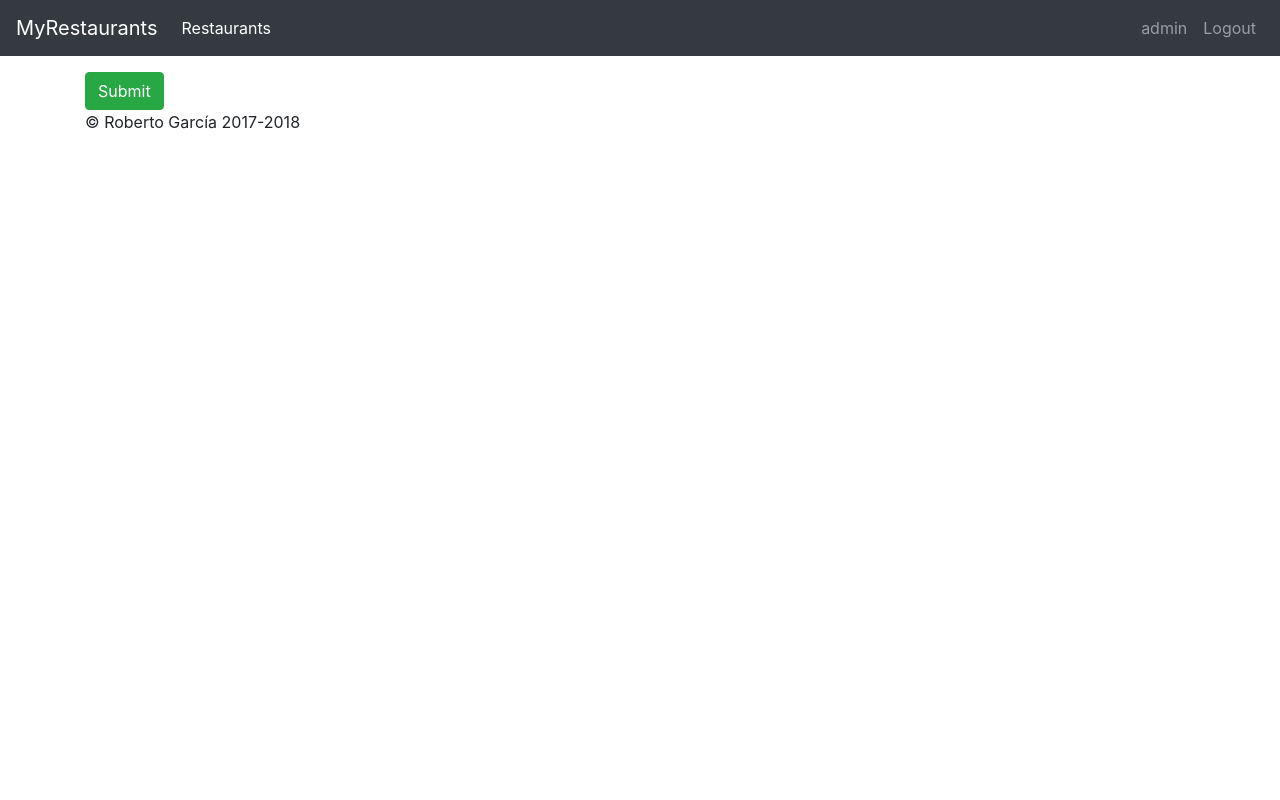
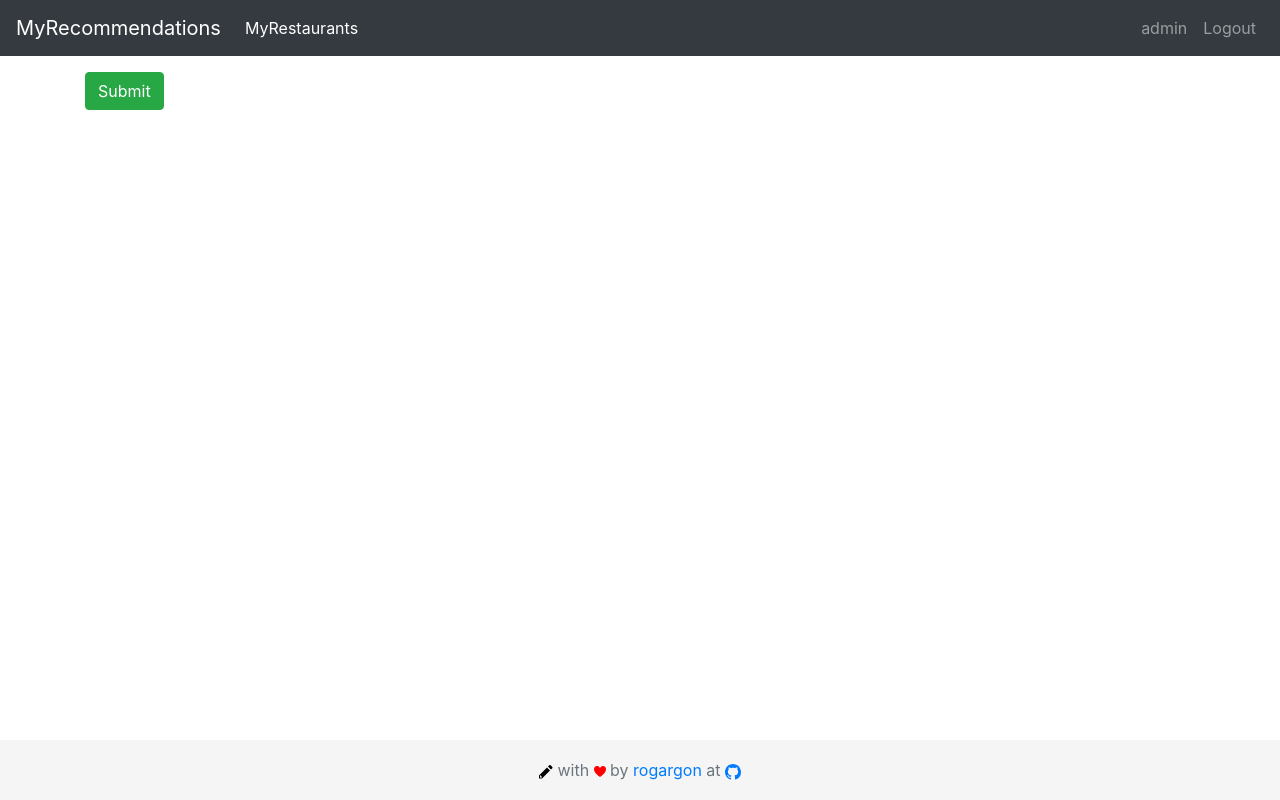
Before and after one commit to rogargon/myrecommendations, a Django app: page /myrestaurants/restaurants/create/ in a window 1280 px wide. Run offline with Django 3.2, Linux system fonts and the light colour scheme; a user stored in the database is signed in; parts of the project's set-up code (start-up, migrations or seed data) failed here and were passed over; some libraries are stand-ins or nearby versions.

Commit message:
Improve navbar and footer in base template

```diff
--- a/myrestaurants/static/style/base.css
+++ b/myrestaurants/static/style/base.css
@@ -1,4 +1,27 @@
-/* Move down content because we have a fixed navbar that is 3.5rem tall */
+html {
+  position: relative;
+  min-height: 100%;
+}
 body {
   padding-top: 3.5rem;
+  margin-bottom: 60px; /* Margin bottom by footer height */
 }
+.footer {
+  position: absolute;
+  bottom: 0;
+  width: 100%;
+  height: 60px; /* Set the fixed height of the footer here */
+  line-height: 60px; /* Vertically center the text there */
+  background-color: #f5f5f5;
+}
+.octicon {
+  display: inline-block;
+  vertical-align: text-bottom;
+  fill: currentColor;
+}
+.octicon-pencil {
+  color: black;
+}
+.octicon-heart {
+  color: red;
+}
--- a/myrestaurants/templates/myrestaurants/base.html
+++ b/myrestaurants/templates/myrestaurants/base.html
@@ -15,14 +15,15 @@
 {% block header %}
 
 <nav class="navbar navbar-expand-md navbar-dark fixed-top bg-dark">
-  <a class="navbar-brand" href="#">MyRestaurants</a>
-  <button class="navbar-toggler" type="button" data-toggle="collapse" data-target="#navbarsExampleDefault" aria-controls="navbarsExampleDefault" aria-expanded="false" aria-label="Toggle navigation">
+  <a class="navbar-brand" href="#">MyRecommendations</a>
+  <button class="navbar-toggler" type="button" data-toggle="collapse" data-target="#navbarsExampleDefault"
+          aria-controls="navbarsExampleDefault" aria-expanded="false" aria-label="Toggle navigation">
     <span class="navbar-toggler-icon"></span>
   </button>
   <div class="collapse navbar-collapse" id="navbarsExampleDefault">
     <ul class="navbar-nav mr-auto">
       <li class="nav-item active">
-        <a class="nav-link" href="#">Restaurants <span class="sr-only">(current)</span></a>
+        <a class="nav-link" href="{% url 'myrestaurants:restaurant_list' %}">MyRestaurants <span class="sr-only">(current)</span></a>
       </li>
     </ul>
     <ul class="navbar-nav">
@@ -50,11 +51,22 @@
     {% endblock %}
 </main>
 
-<div id="footer">
+<div id="footer" class="footer">
     {% block footer %}
-        <footer class="container">
-            <p>© Roberto García 2017-2018</p>
-        </footer>
+        <div class="text-muted text-center">
+            <svg class="octicon octicon-pencil" viewBox="0 0 14 16" version="1.1" width="14" height="16" aria-hidden="true">
+                <path fill-rule="evenodd" d="M0 11.592v3h3l8-8-3-3-8 8zm3 2H1v-2h1v1h1v1zm10.3-9.3l-1.3 1.3-3-3 1.3-1.3a.996.996 0 0 1 1.41 0l1.59 1.59c.39.39.39 1.02 0 1.41z"></path>
+            </svg> with
+            <svg class="octicon octicon-heart" viewBox="0 0 12 16" version="1.1" width="12" height="16" aria-hidden="true">
+                <path fill-rule="evenodd" d="M11.2 3c-.52-.63-1.25-.95-2.2-1-.97 0-1.69.42-2.2 1-.51.58-.78.92-.8 1-.02-.08-.28-.42-.8-1-.52-.58-1.17-1-2.2-1-.95.05-1.69.38-2.2 1-.52.61-.78 1.28-.8 2 0 .52.09 1.52.67 2.67C1.25 8.82 3.01 10.61 6 13c2.98-2.39 4.77-4.17 5.34-5.33C11.91 6.51 12 5.5 12 5c-.02-.72-.28-1.39-.8-2.02V3z"></path>
+            </svg>
+            by <a href="https://github.com/rogargon/">rogargon</a> at
+            <a href="https://github.com/rogargon/myrecommendations-bdd/">
+                <svg class="octicon octicon-mark-github" viewBox="0 0 16 16" version="1.1" width="16" height="16" aria-hidden="true">
+                    <path fill-rule="evenodd" d="M8 0C3.58 0 0 3.58 0 8c0 3.54 2.29 6.53 5.47 7.59.4.07.55-.17.55-.38 0-.19-.01-.82-.01-1.49-2.01.37-2.53-.49-2.69-.94-.09-.23-.48-.94-.82-1.13-.28-.15-.68-.52-.01-.53.63-.01 1.08.58 1.23.82.72 1.21 1.87.87 2.33.66.07-.52.28-.87.51-1.07-1.78-.2-3.64-.89-3.64-3.95 0-.87.31-1.59.82-2.15-.08-.2-.36-1.02.08-2.12 0 0 .67-.21 2.2.82.64-.18 1.32-.27 2-.27.68 0 1.36.09 2 .27 1.53-1.04 2.2-.82 2.2-.82.44 1.1.16 1.92.08 2.12.51.56.82 1.27.82 2.15 0 3.07-1.87 3.75-3.65 3.95.29.25.54.73.54 1.48 0 1.07-.01 1.93-.01 2.2 0 .21.15.46.55.38A8.013 8.013 0 0 0 16 8c0-4.42-3.58-8-8-8z"></path>
+                </svg>
+            </a>
+        </div>
     {% endblock %}
 </div>
 
@@ -65,6 +77,5 @@
         integrity="sha384-ApNbgh9B+Y1QKtv3Rn7W3mgPxhU9K/ScQsAP7hUibX39j7fakFPskvXusvfa0b4Q" crossorigin="anonymous"></script>
 <script src="https://maxcdn.bootstrapcdn.com/bootstrap/4.0.0/js/bootstrap.min.js"
         integrity="sha384-JZR6Spejh4U02d8jOt6vLEHfe/JQGiRRSQQxSfFWpi1MquVdAyjUar5+76PVCmYl" crossorigin="anonymous"></script>
-
 </body>
 </html>
```
